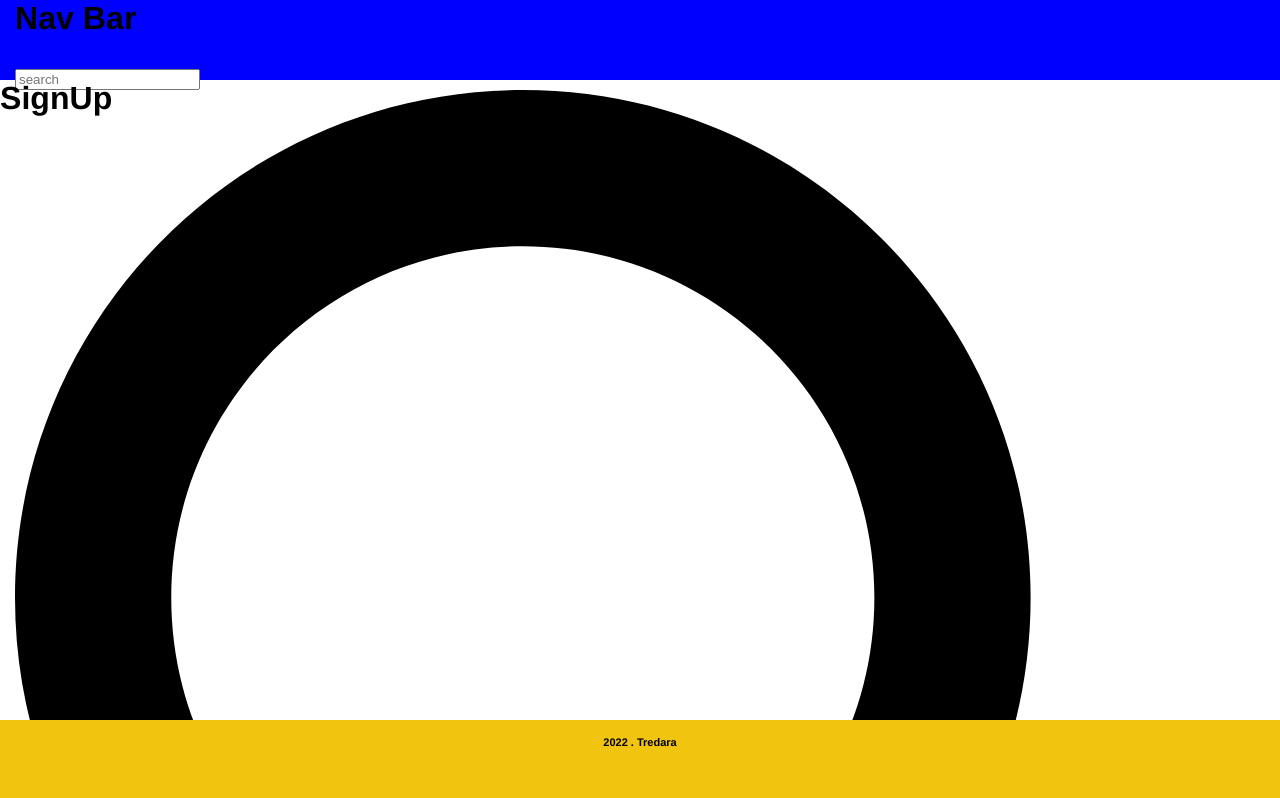
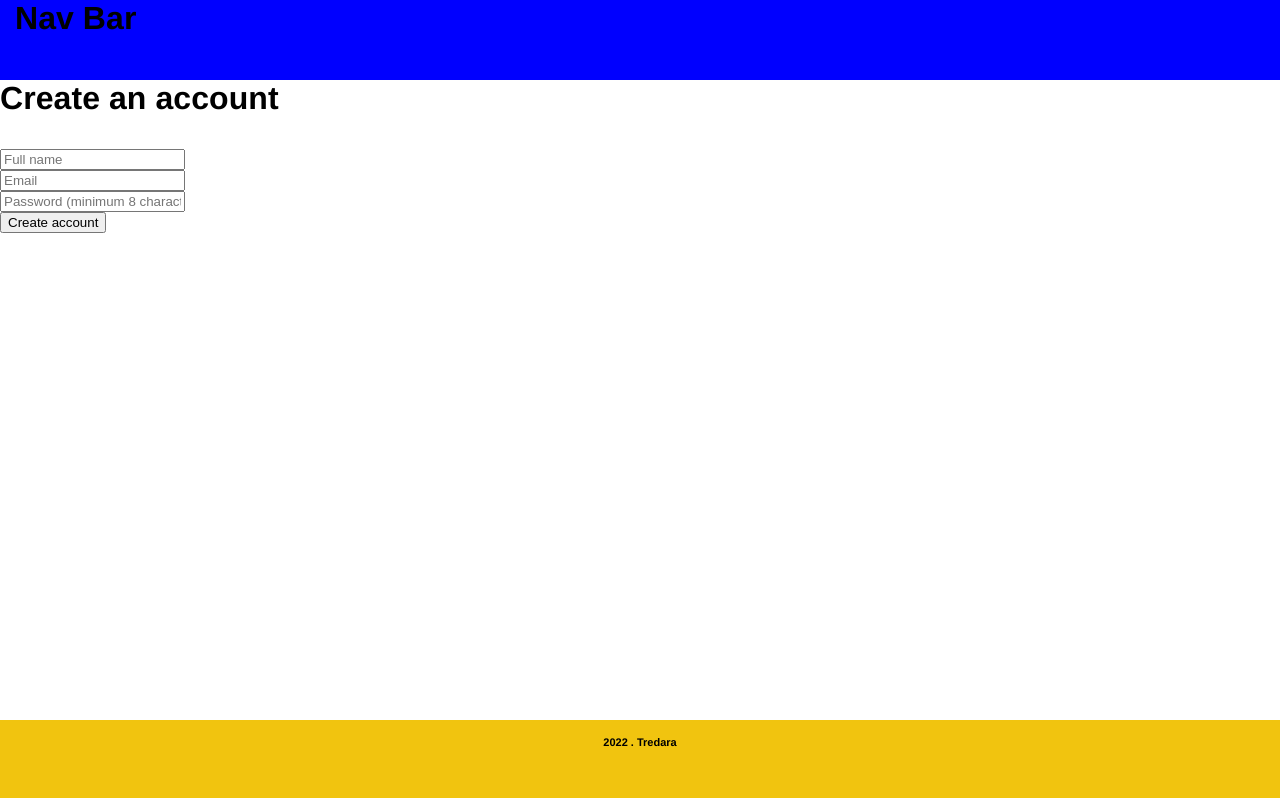
Before and after one commit to novare-tredara/Tredara, a React (Create React App) app in the folder tredara-frontend/: page /register in a window 1280 px wide. Shown: the top 798 px of the page. Built offline with nearby package versions, Linux system fonts and the light colour scheme; the HTML template or start-up script is replaced by a standard one.

Commit message:
added search

```diff
--- a/tredara-frontend/src/App.tsx
+++ b/tredara-frontend/src/App.tsx
@@ -15,7 +15,7 @@ export default function App() {
         <NavigationBar />
         <Routes>
           <Route path="/" element={<Home />} />
-          <Route path="/search/:query" element={<SearchResults/>}/>
+          <Route path="/search" element={<SearchResults/>}/>
           <Route path="/login" element={<SignIn />} />
           <Route path="/register" element={<SignUp />} />
         </Routes>
--- /dev/null
+++ b/tredara-frontend/src/components/ItemCard.tsx
@@ -0,0 +1,29 @@
+// Project files
+import Placeholder from "assets/images/placeholders/card-basic.png";
+//import ModalDetails from "components/ModalDetails";
+import iContent from "interfaces/iContent";
+//import { useModal } from "state/ModalContext";
+
+interface iProps {
+  item: iContent;
+}
+
+export default function ItemCard() {
+  //const { thumbnail_url } = item;
+
+  // Global state
+  //const { setModal } = useModal();
+
+  // Components
+  //const Modal = <ModalDetails item={item} />;
+
+  return (
+    <h1> item card</h1>
+    // <article onClick={() => setModal(Modal)} className="item-card">
+    //   <img
+    //     src={thumbnail_url ?? ""}
+    //     onError={(event) => (event.currentTarget.src = Placeholder)}
+    //   />
+    // </article>
+  );
+}
--- /dev/null
+++ b/tredara-frontend/src/components/ListCards.tsx
@@ -0,0 +1,20 @@
+// Project files
+import ItemCard from "components/ItemCard";
+import iContent from "interfaces/iContent";
+
+interface iProps {
+  title: String;
+  data: iContent[];
+}
+
+export default function ListCards() {
+  // Components
+  //const Cards = data.map((item) => <ItemCard key={item.id} item={item} />);
+
+  return (
+    <section className="card-list">
+      <h2>title</h2><ItemCard></ItemCard>
+      <div></div>
+    </section>
+  );
+}
--- a/tredara-frontend/src/components/NavigationBar.tsx
+++ b/tredara-frontend/src/components/NavigationBar.tsx
@@ -4,9 +4,7 @@ export default function NavigationBar() {
   return (
     <nav className="navigation-bar">
       <h1>Nav Bar</h1>
-      <div className="left-items">
-        {/* Search bar goes here... */}
-        <Search/></div>
+
     </nav>
   );
 }
--- a/tredara-frontend/src/components/SearchResults.tsx
+++ b/tredara-frontend/src/components/SearchResults.tsx
@@ -2,21 +2,23 @@ import { ChangeEvent, useEffect, useState } from "react";
 import { useParams } from "react-router-dom";
 import eStatus from "interfaces/eStatus";
 import iContent from "interfaces/iContent";
+import eCategory from "interfaces/eCategory";
 import ContainerCards from "components/ListCards";
 
 export default function SearchResults(){
 const [status, setStatus] = useState(eStatus.LOADING);
   const [data, setData] = useState(new Array<iContent>());
   const {query}:any = useParams();
+  const endPoint ="/api/content";
     useEffect(() => {
-        fetch(`/api/content/`)
+        fetch(`/api/content`)
           .then((response) => response.json())
           .then((data)=>onSuccess(data))
           .catch((error) => onFailure(error));
       }, []);
       function onSuccess(data: iContent[]) {
         setData(data);
-       // setStatus(eStatus.READY);
+       setStatus(eStatus.READY);
       }
 
 
@@ -28,9 +30,10 @@ const [status, setStatus] = useState(eStatus.LOADING);
       const results = data.filter((item)=>item.title.toLowerCase().match(query.toLowerCase()));
 
     return(
-        <div id="content">{
+    <div id="content"><h2> Search Results</h2><ContainerCards></ContainerCards>
+        {/* <div >{
             results.length ===0?(<p>No results found for {query}</p>):(<ContainerCards title="Titles avaialble" data={results} />)
-        }</div>
-
+        }</div> */}
+    </div>
     )
 }
--- /dev/null
+++ b/tredara-frontend/src/interfaces/eCategory.ts
@@ -0,0 +1,8 @@
+enum Category {
+    MOBILES = 1,
+    ACCESSORIES = 2,
+    CLOTHES = 3,
+    BOOKS = 4,
+    BEAUTYCARE = 5,
+}
+export default Category;
--- /dev/null
+++ b/tredara-frontend/src/interfaces/iContent.ts
@@ -0,0 +1,13 @@
+export default interface iContent {
+    id: number;
+    title: string;
+    original_price: number;
+    category_id: number;
+    description: string;
+    image: string;
+    start_date: Date;
+    end_date:Date;
+    user_id: number;
+    status:number;
+
+  }
--- a/tredara-frontend/src/pages/SignUp.tsx
+++ b/tredara-frontend/src/pages/SignUp.tsx
@@ -1,3 +1,69 @@
+
+// Node modules
+import { useState } from "react";
+import { useNavigate } from "react-router-dom";
+
 export default function SignUp() {
-  return <h1>SignUp</h1>;
+  // Global state
+  const navigate = useNavigate();
+
+  // Local state
+  const [form, setForm] = useState({ name: "", email: "", pass: "" });
+
+  // Properties
+  const END_POINT = "http://localhost:8000";
+  const METHOD = "POST";
+  const HEADERS = {}; // add any security if needed
+
+  // Methods
+  function onSubmit(event:any) {
+    console.log("Creating user account with:", form);
+    event.preventDefault();
+    fetch(END_POINT, {
+      method: METHOD,
+      headers: HEADERS,
+      body: JSON.stringify(form),
+    })
+      .then((response) => onSuccess(response))
+      .catch((error) => onFailure(error));
+  }
+
+  function onSuccess(response:any) {
+    console.log(response);
+    navigate("/"); // go to home after a susscesfull account creation
+  }
+
+  function onFailure(error:any) {
+    console.error(error);
+  }
+
+  return (
+    <div>
+      <h1>Create an account</h1>
+      <form onSubmit={onSubmit}>
+        <input
+          type="name"
+          placeholder="Full name"
+          value={form.name}
+          onChange={(event) => setForm({ ...form, name: event.target.value })}
+        />
+        <br />
+        <input
+          type="email"
+          placeholder="Email"
+          value={form.email}
+          onChange={(event) => setForm({ ...form, email: event.target.value })}
+        />
+        <br />
+        <input
+          type="password"
+          placeholder="Password (minimum 8 characters)"
+          value={form.pass}
+          onChange={(event) => setForm({ ...form, pass: event.target.value })}
+        />
+        <br />
+        <button>Create account</button>
+      </form>
+    </div>
+  );
 }
--- a/tredara-frontend/tsconfig.json
+++ b/tredara-frontend/tsconfig.json
@@ -14,7 +14,8 @@
     "resolveJsonModule": true,
     "isolatedModules": true,
     "noEmit": true,
-    "jsx": "react-jsx"
+    "jsx": "react-jsx",
+    "baseUrl": "src"
   },
   "include": ["src"]
 }
```
